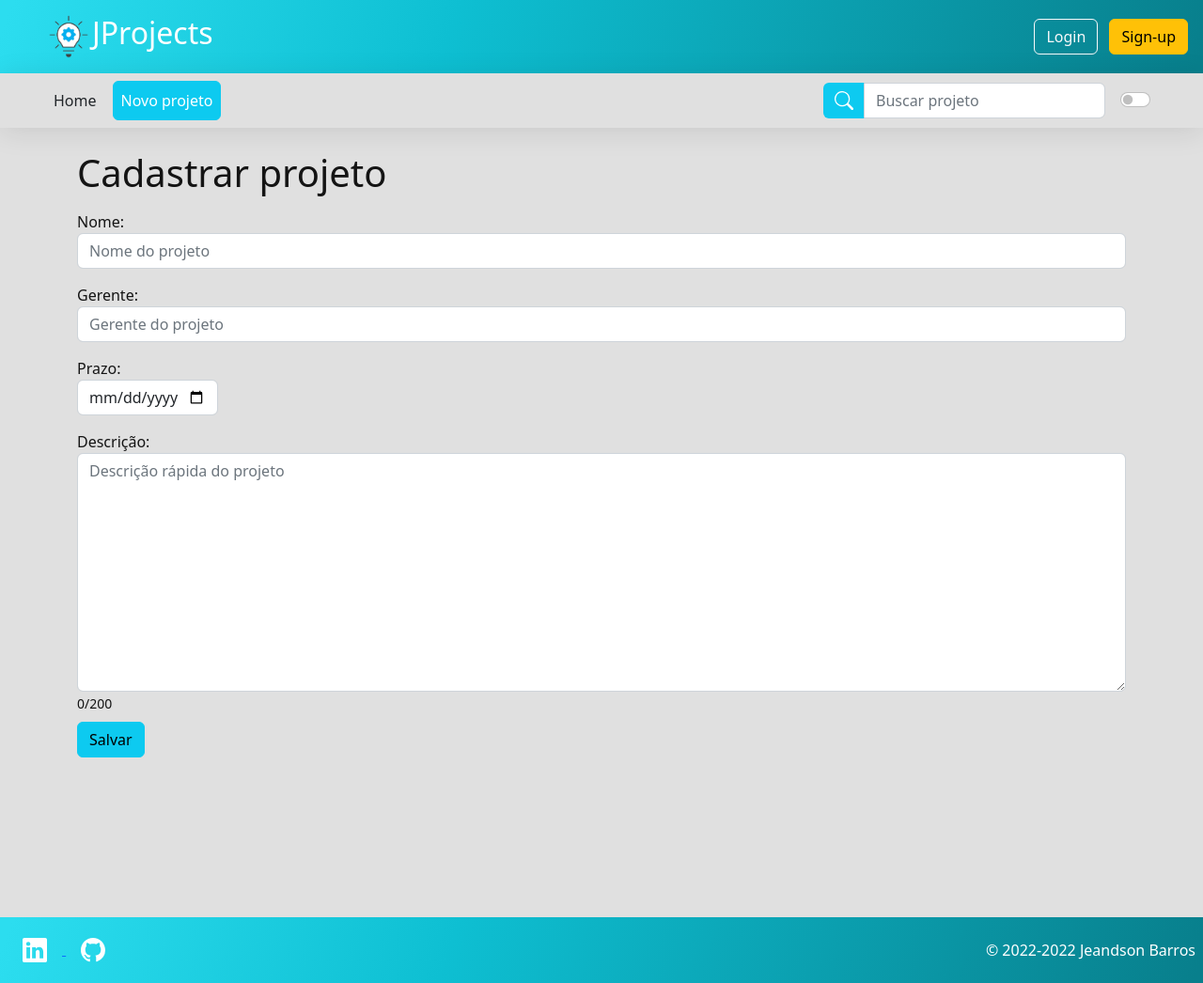
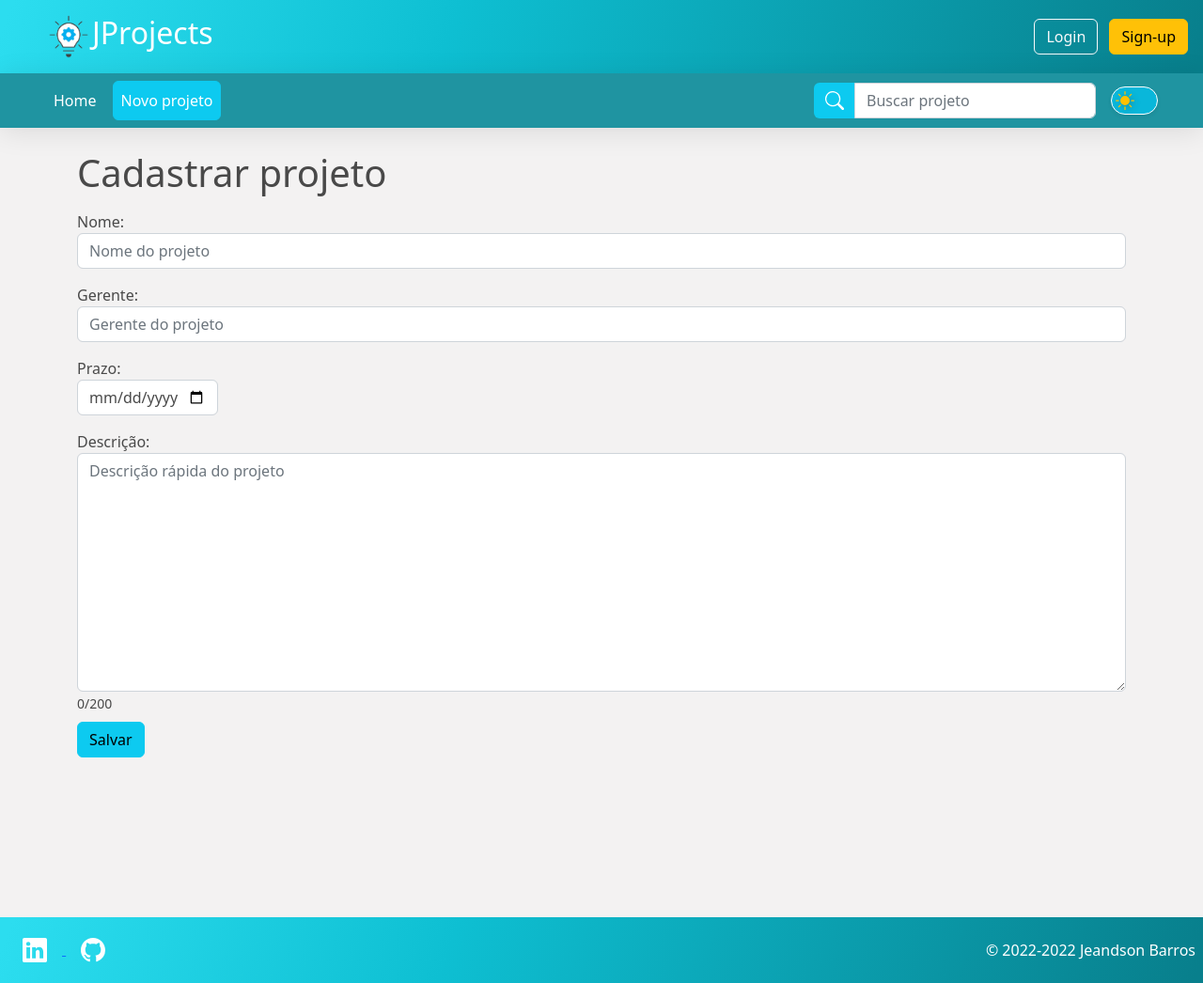
Before and after one commit to JeandsonBarros/projects-manager-django, a Django app: page /projetos/criar/ in a window 1280 px wide. Shown: the whole page at 94% size. Run offline with Django 4.2, Linux system fonts and the light colour scheme.

Commit message:
On branch master

```diff
--- a/project/forms.py
+++ b/project/forms.py
@@ -1,10 +1,6 @@
 from tkinter import Widget
 from django import forms
 from project.models import Project
-
-
-class DateInputDeadline(forms.DateInput):
-    input_type = 'date'
 
 
 class ProjectForm(forms.ModelForm):
@@ -19,6 +15,7 @@ class ProjectForm(forms.ModelForm):
             'description': forms.Textarea(attrs={
                 'class': 'form-control',
                 'placeholder': 'Descrição rápida do projeto',
+                'spellcheck': 'true'
 
             }),
             'manager': forms.TextInput(attrs={
--- a/project/static/css/style.css
+++ b/project/static/css/style.css
@@ -1,9 +1,20 @@
 :root {
-    --gradient: linear-gradient( 110.9deg,  rgba(44,221,239,1) 1.1%, rgba(14,191,210,1) 37.6%, rgba(8,127,140,1) 99.2% );
-    --white: #e0e0e0;
-    --fontColor: #141414
+    --gradient: linear-gradient(110.9deg, rgba(44, 221, 239, 1) 1.1%, rgba(14, 191, 210, 1) 37.6%, rgba(8, 127, 140, 1) 99.2%);
+    --background: #f3f2f2;
+    --color: #494949;
+    --carShadow: 20px 20px 60px #bebebe, -20px -20px 60px #ffffff;
+    --colorNav: rgb(31, 148, 161);
+    --backgroundInput: #ffffff;
 }
 
+.dark {
+    --gradient: linear-gradient(110.9deg, rgb(51, 51, 51) 1.1%, rgb(90, 90, 90) 37.6%, rgb(61, 61, 61) 99.2%);
+    --background: #424242;
+    --color: #fff;
+    --carShadow: 20px 20px 60px #2b2b2b, -20px -20px 60px #3b3b3b;
+    --colorNav: rgb(51, 51, 51);
+    --backgroundInput: #353535;
+}
 
 * {
     margin: 0;
@@ -11,9 +22,9 @@
 }
 
 body {
-    background: var(--white);
+    background: var(--background);
     height: 100%;
-    color: var(--fontColor)
+    color: var(--color)
 }
 
 header,
@@ -30,18 +41,19 @@ footer {
 }
 
 #menu {
-    background-color: var(--white);
+    background: var(--colorNav);
     box-shadow: 0 4px 30px rgba(0, 0, 0, 0.1);
     z-index: 5;
     position: sticky;
     top: 0;
+
 }
 
 @media only screen and (max-width: 1000px) {
     #menu {
-      display: block;
+        display: block;
     }
-  }
+}
 
 @media screen and (max-width: 1000px) {
 
@@ -64,14 +76,51 @@ footer {
     }
 }
 
+/* -------- Start checkbox input --------*/
+
+#trigger {
+    display: none;
+}
+
+.divTrigger{
+    background-color: #09b7da;
+    border: 0.5px solid white;
+}
+
+.checker {
+    background-image: url(../img/sun.svg);
+    background-position: left center;
+    background-size: auto 100%;
+    width: 40px;
+    height: 20px;
+    background-repeat: no-repeat;
+    transition: 0.5s;
+    filter: drop-shadow(2px 2px 3px rgba(32, 32, 32, 0.247));
+}
+
+.checker:hover{
+    cursor: pointer;
+}
+
+#trigger:checked+.checker {
+    background-image: url(../img/moon.svg);
+    background-position: right center;
+}
+
+/*  --------------- End checkbox input --------------- */
+
 .title {
     color: #fff;
 }
 
+main {
+    min-height: 100vh;
+}
+
 .cardProject {
     border-radius: 20px;
-    background: var(--white);
-    box-shadow: 20px 20px 60px #bebebe, -20px -20px 60px #ffffff;
+    background: var(--background);
+    box-shadow: var(--carShadow);
     padding: 20px;
     margin: 20px;
     width: 300px;
@@ -85,9 +134,15 @@ footer {
     filter: drop-shadow(2px 2px 2px rgba(100, 100, 100, 0.5));
 }
 
-main {
-    min-height: 100vh;
+.form-control{
+    background-color: var(--backgroundInput);
+    color: var(--color);
 }
+
+.form-control:focus {
+    color: var(--color);
+    background-color: var(--backgroundInput);
+  }
 
 footer>span>a {
     text-decoration: none;
--- a/project/static/js/scripts.js
+++ b/project/static/js/scripts.js
@@ -1,31 +1,29 @@
-/* ((doc, win) => {
 
+/* ---------- Start script dark theme ------------ */
+
+var check = document.querySelector('#trigger')
+var html = document.querySelector('html')
+
+if (!localStorage.getItem('dark')) {
     const prefersColorScheme = window.matchMedia('(prefers-color-scheme: dark)');
 
-    if (prefersColorScheme.matches) {
+    localStorage.setItem('dark', prefersColorScheme.matches)
+    check.checked = prefersColorScheme.matches
+}
 
-        doc.body.style.backgroundColor = "rgb(50,50,50)";
-        doc.body.style.color = "#fff";
-        doc.getElementsByTagName('header')[0].style.background = '#5a5a5a'
-        doc.getElementsByTagName('footer')[0].style.background = '#5a5a5a'
-        doc.getElementsByTagName('nav')[0].style.background = '#3a3a3a'
+var isDark = JSON.parse(localStorage.getItem('dark'))
 
-        let inputs = doc.querySelectorAll('.form-control')
-        inputs.forEach(input => {
-            input.style.backgroundColor = '#3a3a3a'
-            input.style.color = '#fff'
-        })
+if (isDark) {
+    html.classList.toggle('dark')
+    check.checked = true
+}
 
-        let cards = doc.querySelectorAll(".cardProject")
-        cards.forEach(card => {
-            card.style.background = '#323232';
-            card.style.boxShadow = '20px 20px 60px #2b2b2b, -20px -20px 60px #3a3a3a';
+check.addEventListener('change', () => {
+    let booleanTpggle = html.classList.toggle('dark')
+    localStorage.setItem('dark', booleanTpggle)
+})
 
-        })
-    }
-
-})(document, window)
- */
+/* ---------- End script dark theme ------------ */
 
 function deleteProject(id, name) {
     if (confirm(`Realmente deseja deletar o projeto ${name}?`)) {
--- a/project/templates/project/includes/header.html
+++ b/project/templates/project/includes/header.html
@@ -64,19 +64,20 @@
 
         <li>
           <a href="{% url 'projects' %}"
-            class="nav-link px-2 me-2 btn  {% if request.path == '/projetos/' %}  btn-info text-white {% else %} text-dark {% endif %}">Home</a>
+            class="nav-link px-2 me-2 btn  {% if request.path == '/projetos/' %}  btn-info text-white {% else %} text-white {% endif %}">Home</a>
         </li>
         <li>
           <a href="{% url 'createProject' %}"
-            class="nav-link px-2 btn {% if 'criar' in request.path %} btn-info text-white {% else %} text-dark  {% endif %}">Novo
+            class="nav-link px-2 btn {% if 'criar' in request.path %} btn-info text-white {% else %} text-white  {% endif %}">Novo
             projeto</a>
         </li>
 
       </ul>
 
-      <div class="d-flex flex-row align-items-center">
+      <div class="d-flex flex-row flex-wrap align-items-center">
 
-        <form action="{% url 'projects' %}" method="get" id="formSearch" class="col-12 col-lg-auto mb-3 mb-lg-0 me-lg-3" role="search">
+        <form action="{% url 'projects' %}" method="get" id="formSearch" class="col-12 col-lg-auto mb-3 mb-lg-0 me-lg-3"
+          role="search">
 
           <div class="input-group">
             <span class="input-group-text bg-info border-0" id="basic-addon1">
@@ -89,8 +90,9 @@
 
         </form>
 
-        <div class="form-check form-switch">
-          <input class="form-check-input" type="checkbox" role="switch" id="flexSwitchCheckDefault">
+        <div class="divTrigger d-flex align-items-center rounded-pill p-1 shadow-sm">
+          <input id="trigger" type="checkbox">
+          <label for="trigger" class="checker"></label>
         </div>
 
       </div>
```
Also changed, not shown: project/static/img/moon.svg (added), project/static/img/sun.svg (added).
